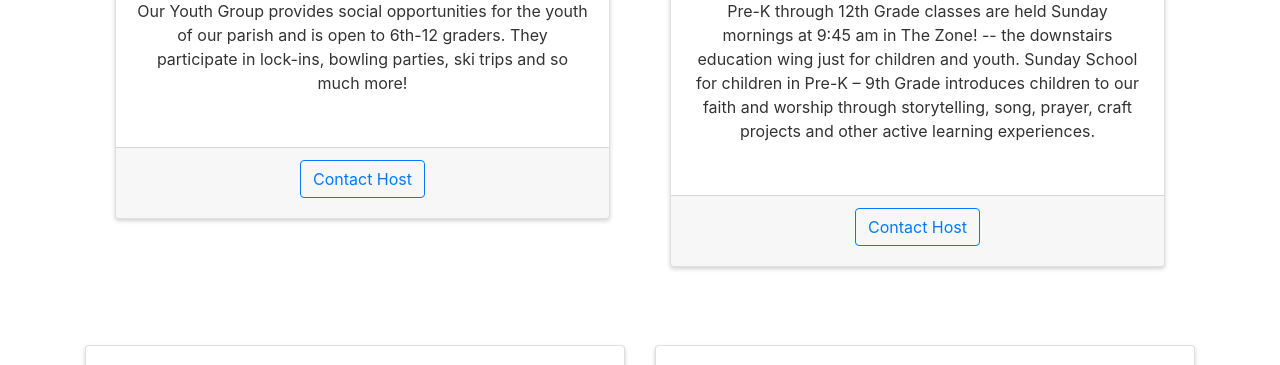
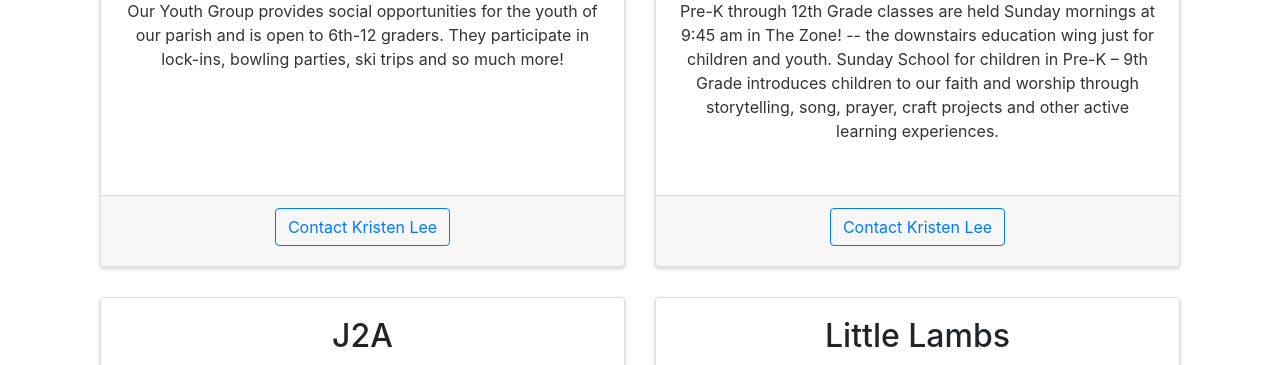
Before and after one commit to VolantWebDesign/Christ-Church-Ridgewood, a PHP site: page /ministries_new.php in a window 1280 px wide. Shown: the part 1056-1421 px from the top of the page. Run offline with PHP 8.4, Linux system fonts and the light colour scheme.

Commit message:
Fixed Youth section of ministries_new.php

```diff
--- a/ministries_new.php
+++ b/ministries_new.php
@@ -64,7 +64,6 @@
       <!-- Row 0 -->
       <!-- Youth Group -->
       <div class="card-deck">
-        <div class="col-md-6">
         <div class="card">
           <div class="card-body" align="center">
             <h2 class="cardtop">Youth Group</h2>
@@ -74,15 +73,13 @@
 
           <!-- Footer buttons -->
           <div align="center" class="card-footer">
-              <a href="mailto:">
-                <button type="button" class="btn  btn-outline-primary">Contact Host</button>
+            <a href="mailto:klee@christchurchridgewood.org">
+              <button type="button" class="btn  btn-outline-primary">Contact Kristen Lee</button>
             </a>
-            </div>
           </div>
         </div>
 
         <!-- Sunday School -->
-        <div class="col-md-6">
         <div class="card">
           <div class="card-body" align="center">
             <h2 class="cardtop">Sunday School</h2>
@@ -92,46 +89,45 @@
 
           <!-- Footer buttons -->
           <div align="center" class="card-footer">
-              <a href="mailto:parishadmin@christchurchridgewood.org">
-                <button type="button" class="btn  btn-outline-primary">Contact Host</button>
+            <a href="mailto:klee@christchurchridgewood.org">
+              <button type="button" class="btn  btn-outline-primary">Contact Kristen Lee</button>
             </a>
           </div>
         </div>
       </div>
-      </div>
-    </div>
-    <br>
-    <br>
 
       <!-- Row 1 -->
+      <!-- J2A -->
       <div class="card-deck">
-      <div class="card ">
+        <div class="card">
           <div class="card-body" align="center">
             <h2 class="cardtop">J2A</h2>
-          <img src="images/Ministries/acolytes-redrobes.jpg" class="img-fluid" alt=" photo" title="">
+            <img src="images/Ministries/youth-group-christmasparty.JPG" class="img-fluid" alt=" photo" title="">
             <p>Journey to adulthood continues religious education and outreach opportunities for high school students. As part of their education in what it means to be Christian, teenagers in the confirmation class participate in monthly projects to learn about the broader needs of our community, from serving the poor to helping the environment.</p>
           </div>
 
           <!-- Footer buttons -->
           <div align="center" class="card-footer">
-          <a href="mailto:">
-            <button type="button" class="btn  btn-outline-primary">Contact Host</button>
+            <a href="mailto:klee@christchurchridgewood.org">
+              <button type="button" class="btn  btn-outline-primary">Contact Kristen Lee</button>
             </a>
           </div>
         </div>
 
-      <div class="card ">
+        <!-- Little Lambs -->
+        <div class="card">
           <div class="card-body" align="center">
-          <h2 class="cardtop">Younger Children</h2>
-          <img src="images/Ministries/YoungChildren-JoyService.jpg" class="img-fluid" alt=" photo" title="">
+            <h2 class="cardtop">Little Lambs</h2>
+            <img src="images/Ministries/christmas-pageant13.JPG" class="img-fluid" alt=" photo" title="">
             <p>Nursery Care (infant--age 3) professionally staffed, available from 9:30am--11:30am. YOUNG CHILDREN AND FAMILIES are always invited and welcome to join us for worship. A carpeted area has been created between the last two seats (pews) to help you feel more at home here. We also have Worship Bags for younger worshippers at the entrances to the church. Coloring books and crayons are available in the back pew (seat).</p>
           </div>
 
           <!-- Footer buttons -->
           <div align="center" class="card-footer">
-          <a href="mailto:">
-            <button type="button" class="btn  btn-outline-primary">Contact Host</button>
+            <a href="mailto:klee@christchurchridgewood.org">
+              <button type="button" class="btn  btn-outline-primary">Contact Kristen Lee</button>
             </a>
+          </div>
         </div>
       </div>
     </div>
```
Lines whose indentation alone changed are shown as unchanged.
